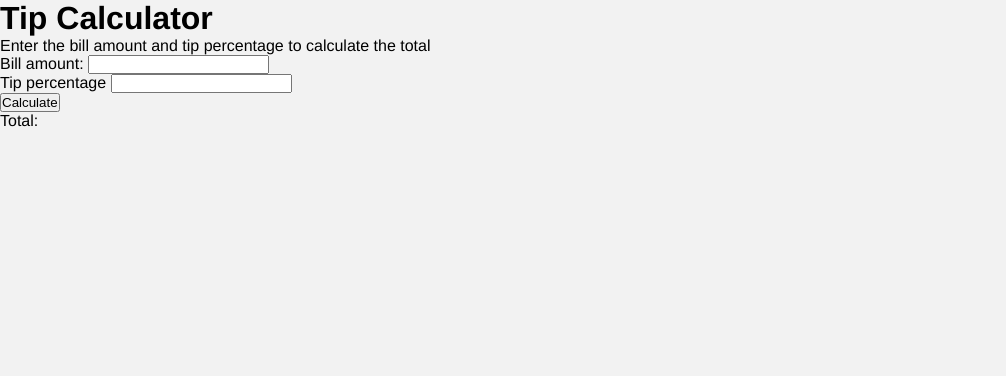
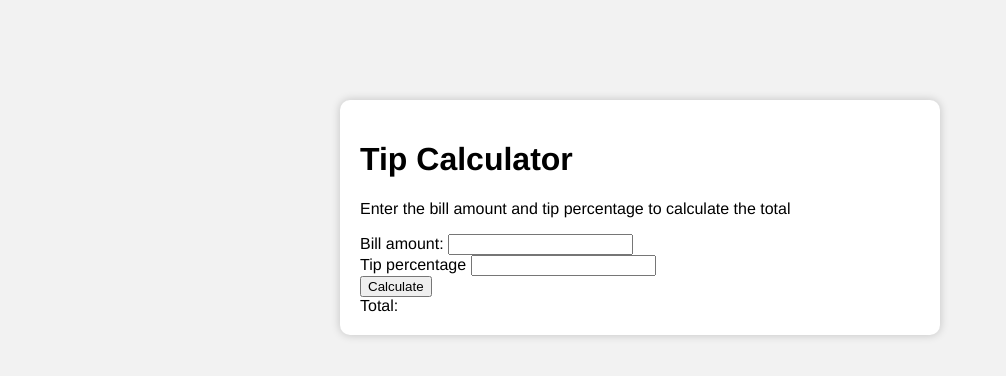
Before and after one commit to dammydrizzle/project-2, a plain HTML site: page index.html in a window 1280 px wide. Shown: the whole page, without its empty margins (0-1006 px from the left). Drawn offline with Linux system fonts and the light colour scheme.

Commit message:
styled the div container

```diff
--- a/style.css
+++ b/style.css
@@ -1,12 +1,20 @@
 *{
     box-sizing: border-box;
-    padding: 0;
-    margin: 0;
+
 }
 
 body{
     background-color: #f2f2f2;
     font-family: "Helvetica", sans-serif;
 
+}
+
+.container{
+    background-color: white;
+    max-width: 600px;
+    margin: 100px auto;
+    padding: 20px;
+    box-shadow: 0 0 10px rgba(0, 0, 0, .2);
+    border-radius: 10px;
 
 }
```
